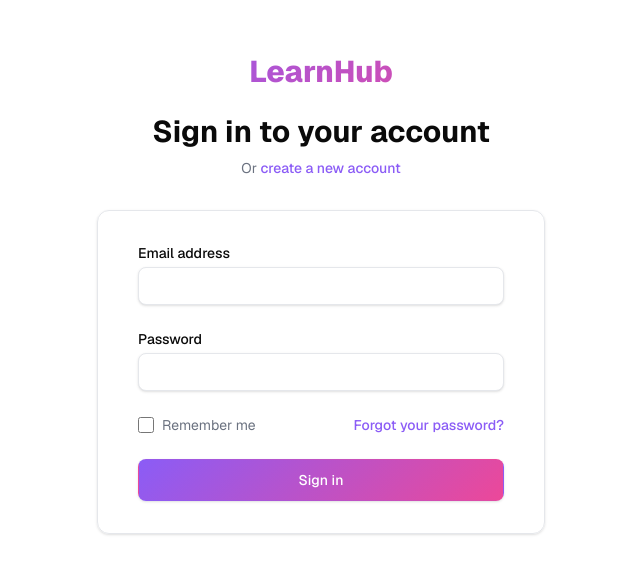
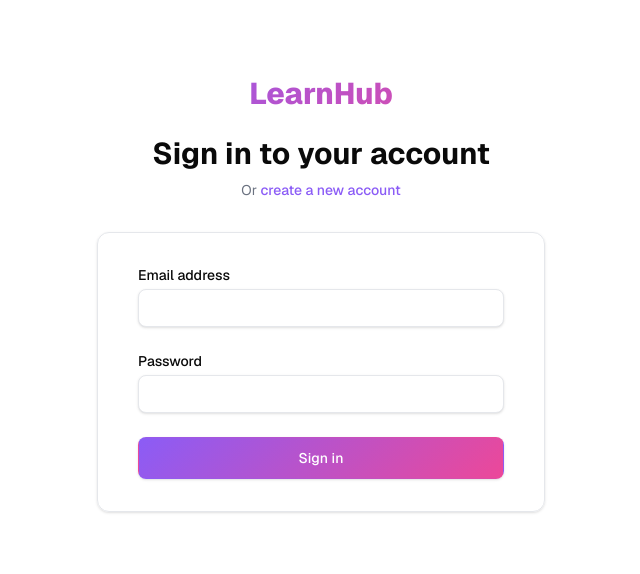
Before and after one commit to Jiroshi-LMS/demo-usage, a Next.js app: page /login in a window 1280 px wide. Shown: the part 106-680 px from the top of the page, without its empty margins (319-959 px from the left). Built offline with nearby package versions, Linux system fonts and the light colour scheme; no server answers.

Commit message:
Updated Login Form

```diff
--- a/app/login/page.tsx
+++ b/app/login/page.tsx
@@ -126,26 +126,6 @@
                             </div>
                         </div>
 
-                        <div className="flex items-center justify-between">
-                            <div className="flex items-center">
-                                <input
-                                    id="remember-me"
-                                    name="remember-me"
-                                    type="checkbox"
-                                    className="h-4 w-4 text-[var(--primary)] focus:ring-[var(--primary)] border-[var(--border)] rounded"
-                                />
-                                <label htmlFor="remember-me" className="ml-2 block text-sm text-[var(--muted-foreground)]">
-                                    Remember me
-                                </label>
-                            </div>
-
-                            <div className="text-sm">
-                                <a href="#" className="font-medium text-[var(--primary)] hover:text-[var(--primary)]/80 smooth-transition">
-                                    Forgot your password?
-                                </a>
-                            </div>
-                        </div>
-
                         <div>
                             <button
                                 type="submit"
```
